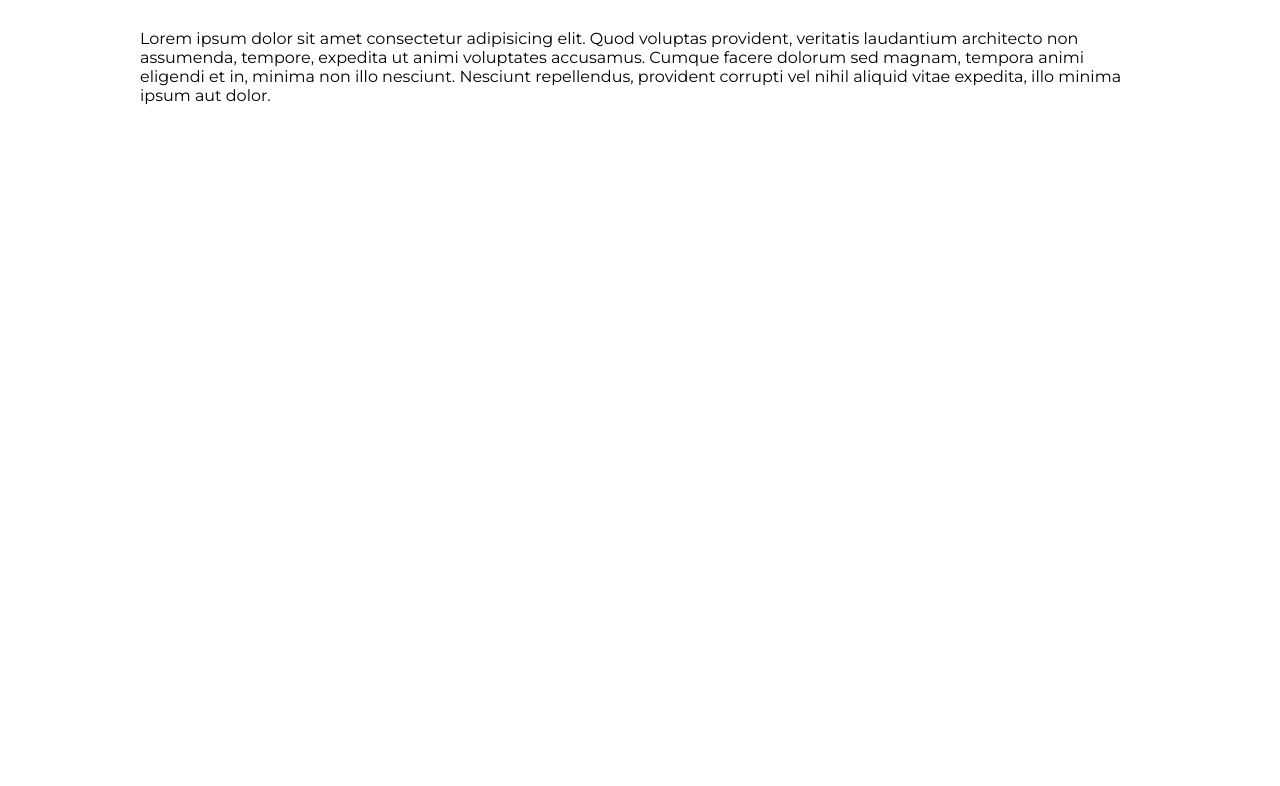
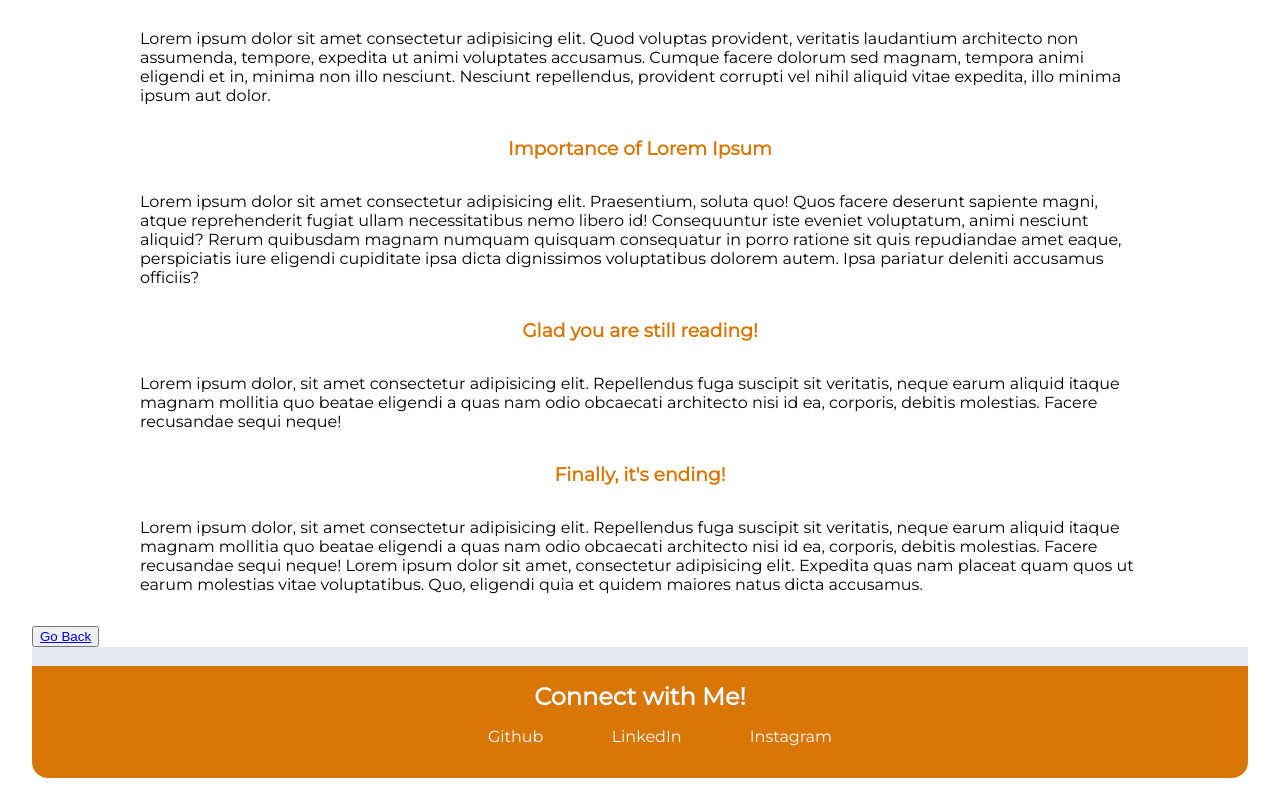
Before and after one commit to iaror14/IshaArora-neoG-lesson3, a plain HTML site: page blog1.html in a window 1280 px wide. Shown: the part 670-1456 px from the top of the page. Before the commit the page ends 800 px from the top, so only its background shows below. Drawn offline with Linux system fonts and the light colour scheme.

Commit message:
blog update

```diff
--- a/blog1.html
+++ b/blog1.html
@@ -38,5 +38,54 @@
       repellendus, provident corrupti vel nihil aliquid vitae expedita, illo
       minima ipsum aut dolor.
     </p>
+    <h3 class="center-blog">Importance of Lorem Ipsum</h3>
+    <p class="container-center-blog">
+      Lorem ipsum dolor sit amet consectetur adipisicing elit. Praesentium,
+      soluta quo! Quos facere deserunt sapiente magni, atque reprehenderit
+      fugiat ullam necessitatibus nemo libero id! Consequuntur iste eveniet
+      voluptatum, animi nesciunt aliquid? Rerum quibusdam magnam numquam
+      quisquam consequatur in porro ratione sit quis repudiandae amet eaque,
+      perspiciatis iure eligendi cupiditate ipsa dicta dignissimos voluptatibus
+      dolorem autem. Ipsa pariatur deleniti accusamus officiis?
+    </p>
+    <h3 class="center-blog">Glad you are still reading!</h3>
+    <p class="container-center-blog">
+      Lorem ipsum dolor, sit amet consectetur adipisicing elit. Repellendus fuga
+      suscipit sit veritatis, neque earum aliquid itaque magnam mollitia quo
+      beatae eligendi a quas nam odio obcaecati architecto nisi id ea, corporis,
+      debitis molestias. Facere recusandae sequi neque!
+    </p>
+    <h3 class="center-blog">Finally, it's ending!</h3>
+    <p class="container-center-blog">
+      Lorem ipsum dolor, sit amet consectetur adipisicing elit. Repellendus fuga
+      suscipit sit veritatis, neque earum aliquid itaque magnam mollitia quo
+      beatae eligendi a quas nam odio obcaecati architecto nisi id ea, corporis,
+      debitis molestias. Facere recusandae sequi neque! Lorem ipsum dolor sit
+      amet, consectetur adipisicing elit. Expedita quas nam placeat quam quos ut
+      earum molestias vitae voluptatibus. Quo, eligendi quia et quidem maiores
+      natus dicta accusamus.
+    </p>
+    <button>
+      <a href="/blog.html" style="margin-bottom;: 1rem">Go Back</a>
+    </button>
+    <div class="border-line">tester</div>
+    <nav class="navigation-pro">
+      <a href="/" class="header-format">Connect with Me!</a>
+      <ul class="unordered">
+        <li class="list-inline link footer-format">
+          <a href="https://github.com/iaror14" class="link">Github</a>
+        </li>
+        <li class="list-inline link">
+          <a
+            href="https://www.linkedin.com/in/isha-arora-20702687/"
+            class="link"
+            >LinkedIn</a
+          >
+        </li>
+        <li class="list-inline link">
+          <a href="/blog.html" class="link">Instagram</a>
+        </li>
+      </ul>
+    </nav>
   </body>
 </html>
--- a/style.css
+++ b/style.css
@@ -144,4 +144,11 @@ h1 {
   width: 100%;
   margin: auto;
   padding-top: 2rem;
+  padding-bottom: 2rem;
 }
+.center-blog {
+  margin: auto;
+  color: #d97706;
+  text-align: center;
+  text-decoration: none;
+}
```
